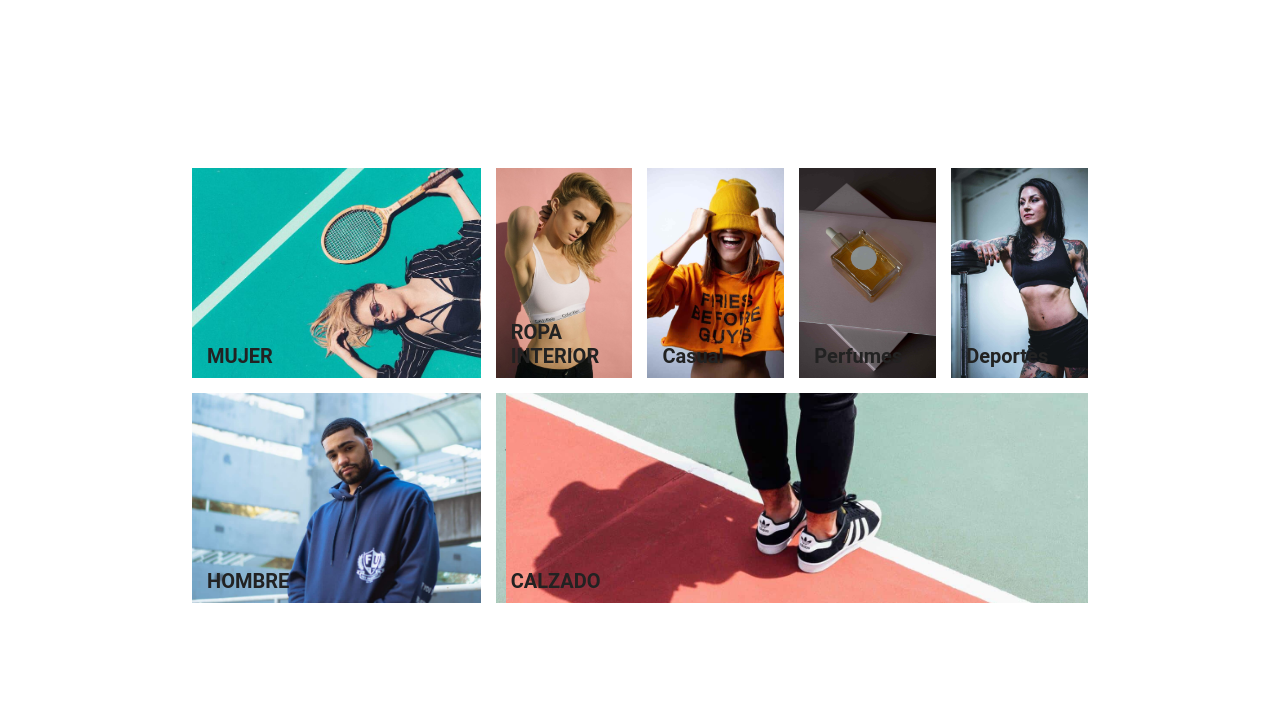
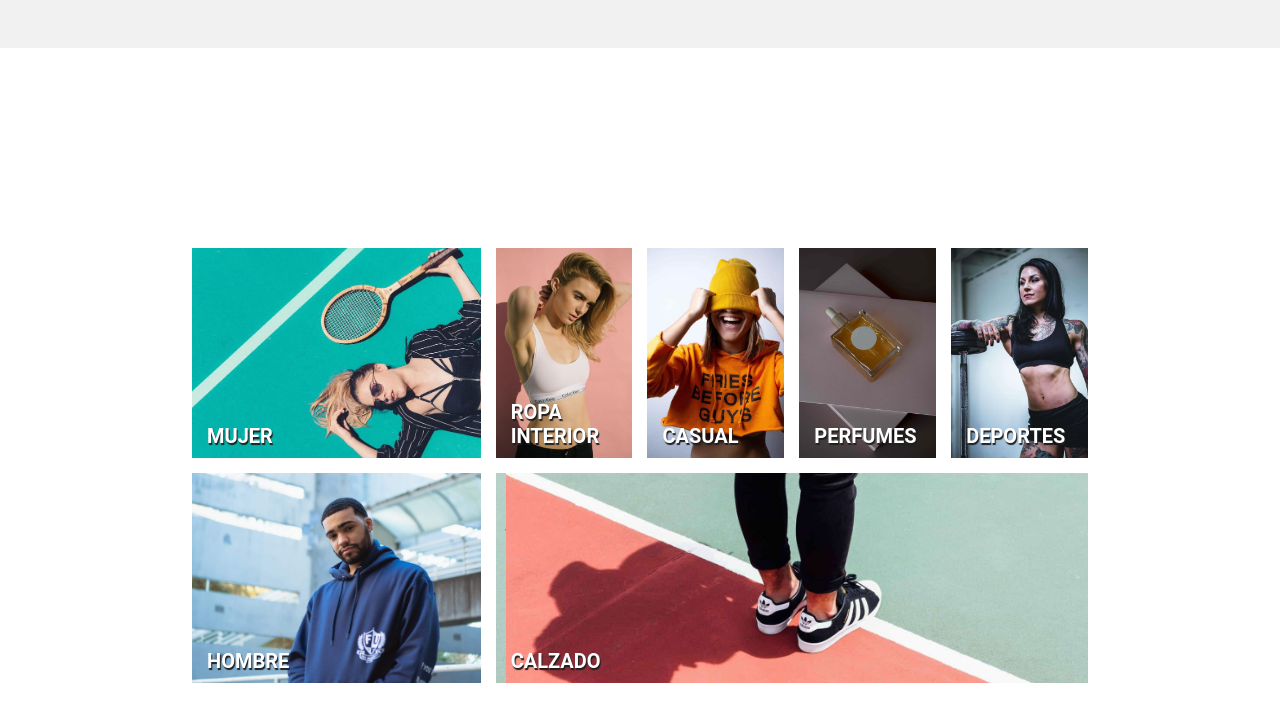
Before and after one commit to tomas-sa/shopping, a plain HTML site: page shopping site/index.html in a window 1280 px wide. Shown: the part 672-1394 px from the top of the page. Drawn offline with Linux system fonts and the light colour scheme.

Commit message:
actualizacion letras

```diff
--- a/shopping site/index.css
+++ b/shopping site/index.css
@@ -29,7 +29,7 @@ html{
 }
 .hero{
     width: 100%;
-    height: 80vh;
+    height: 90vh;
     background-color: #f1f1f1;
     overflow: hidden;
 }
@@ -161,8 +161,9 @@ a{
     bottom: 10px;
     left: 15px;
     z-index: 2;
-    color: rgb(34, 34, 34);
+    color: rgb(255, 255, 255);
     font-size: 20px;
+    text-shadow: 1px 2px 1px #1f1f1f;
 }
 
 .cover::after {
--- a/shopping site/index.html
+++ b/shopping site/index.html
@@ -45,13 +45,13 @@
                     <h1 class="header2">ROPA<br>INTERIOR</h1>
                 </a>
                 <a href="shopping.html" id="casual" class="cover item-3">
-                    <h1 class="header3">Casual</h1>
+                    <h1 class="header3">CASUAL</h1>
                 </a>
                 <a href="shopping.html" id="perfumes" class="cover item-4">
-                    <h1 class="header4">Perfumes</h1>
+                    <h1 class="header4">PERFUMES</h1>
                 </a>
                 <a href="shopping.html" id="deportes" class="cover item-5">
-                    <h1 class="header5">Deportes</h1>
+                    <h1 class="header5">DEPORTES</h1>
                 </a>
                 <a href="shopping.html" id="hombre" class="cover item-6">
                     <h1 class="header6">HOMBRE</h1>
```
Also changed, not shown: shopping site/src/shopping.css (+8 -2 lines).
